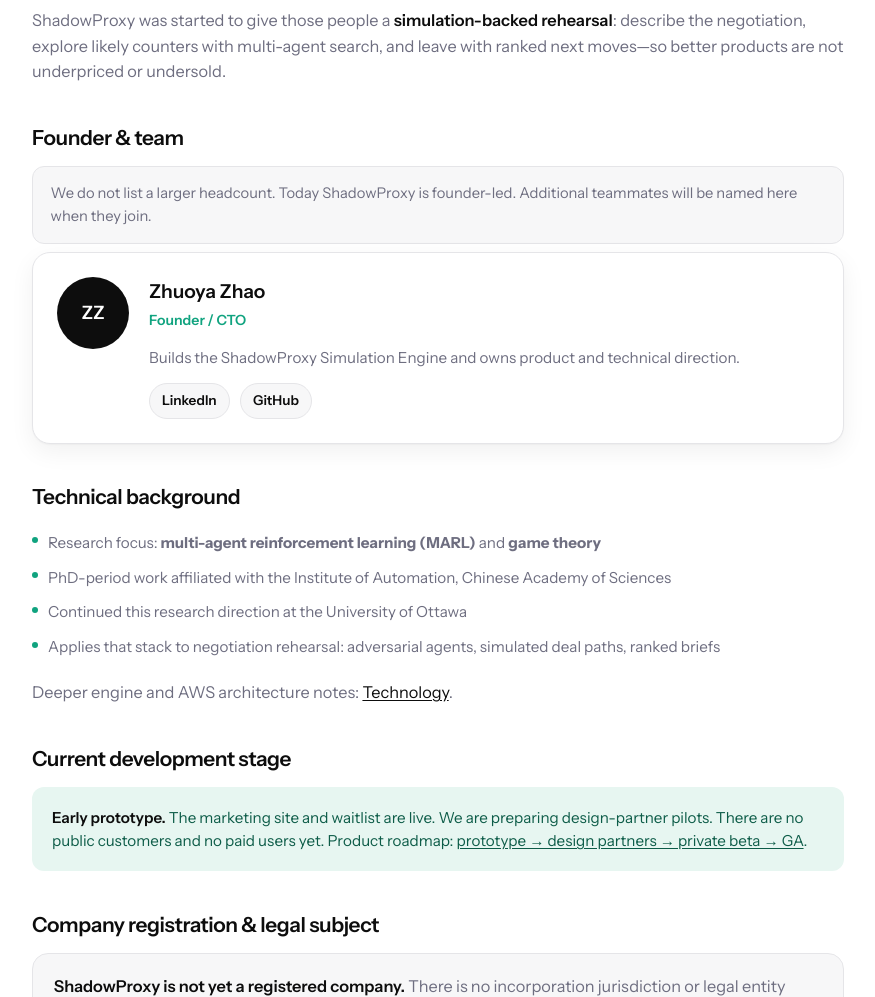
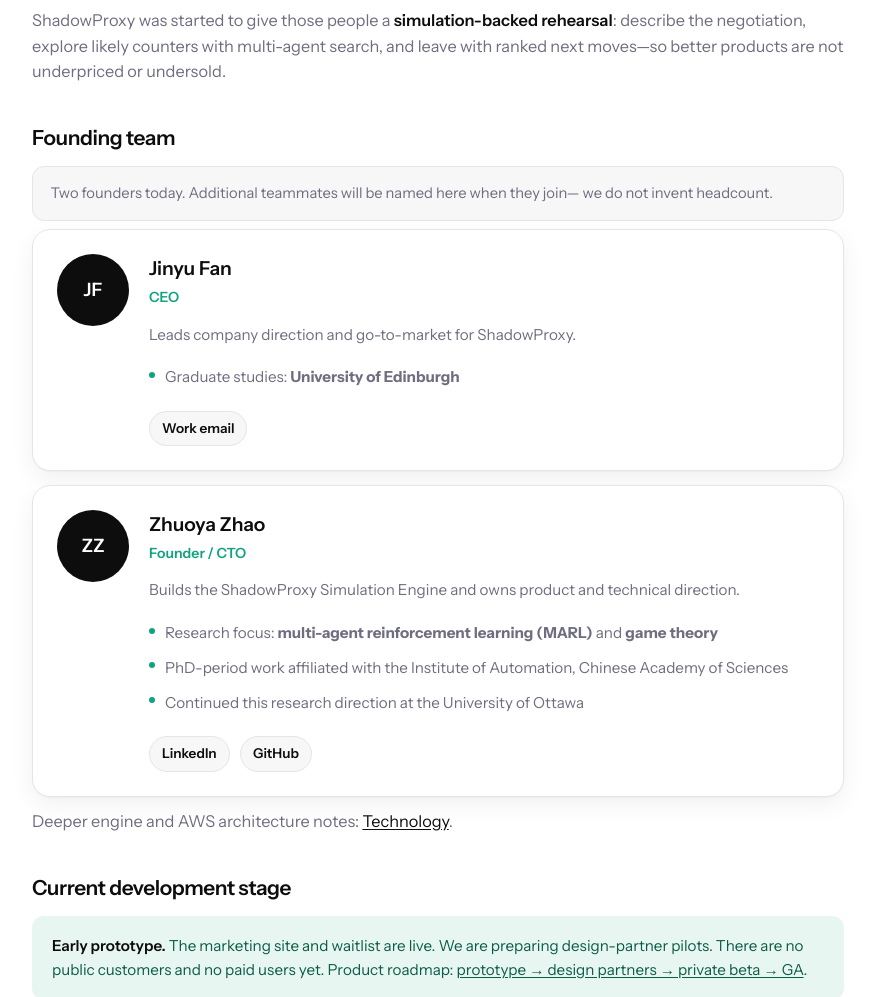
Before and after one commit to Precola/shadowproxy-site, a plain HTML site: page about.html in a window 1280 px wide. Shown: the part 720-1717 px from the top of the page, without its empty margins (202-1077 px from the left). Drawn offline with Linux system fonts and the light colour scheme.

Commit message:
Add CEO Jinyu Fan to About founding team.

```diff
--- a/about.html
+++ b/about.html
@@ -3,7 +3,7 @@
 <head>
     <meta charset="UTF-8">
     <meta name="viewport" content="width=device-width, initial-scale=1.0">
-    <meta name="description" content="About ShadowProxy — founded June 2026 by Zhuoya Zhao. Project stage, technical background, founding intent, and legal status (pre-incorporation).">
+    <meta name="description" content="About ShadowProxy — founded June 2026. CEO Jinyu Fan and Founder/CTO Zhuoya Zhao. Project stage, background, and legal status (pre-incorporation).">
     <title>About ShadowProxy</title>
     <link rel="preconnect" href="https://fonts.googleapis.com">
     <link rel="preconnect" href="https://fonts.gstatic.com" crossorigin>
@@ -170,6 +170,11 @@
             font-size: 1.02rem;
         }
         p strong { color: var(--ink); font-weight: 600; }
+        .founder-stack {
+            display: grid;
+            gap: 0.85rem;
+            margin-bottom: 0.75rem;
+        }
         .founder {
             display: grid;
             grid-template-columns: auto 1fr;
@@ -180,7 +185,6 @@
             border-radius: 18px;
             background: #fff;
             box-shadow: var(--shadow);
-            margin-bottom: 0.75rem;
         }
         .avatar {
             width: 72px;
@@ -323,7 +327,7 @@
             </div>
             <div class="fact">
                 <div class="k">Team</div>
-                <div class="v">Founder-led<span>Zhuoya Zhao · Founder / CTO (sole founder today)</span></div>
+                <div class="v">2 founders<span>Jinyu Fan · CEO · Zhuoya Zhao · Founder / CTO</span></div>
             </div>
             <div class="fact">
                 <div class="k">Legal entity</div>
@@ -343,11 +347,28 @@
             ranked next moves—so better products are not underpriced or undersold.
         </p>
 
-        <h2>Founder &amp; team</h2>
+        <h2>Founding team</h2>
         <p class="note">
-            We do not list a larger headcount. Today ShadowProxy is founder-led.
-            Additional teammates will be named here when they join.
+            Two founders today. Additional teammates will be named here when they join—
+            we do not invent headcount.
         </p>
+        <div class="founder-stack">
+            <article class="founder">
+                <div class="avatar" aria-hidden="true">JF</div>
+                <div>
+                    <h3>Jinyu Fan</h3>
+                    <p class="role">CEO</p>
+                    <p style="margin-bottom:0.85rem;font-size:0.95rem;">
+                        Leads company direction and go-to-market for ShadowProxy.
+                    </p>
+                    <ul class="creds">
+                        <li>Graduate studies: <strong>University of Edinburgh</strong></li>
+                    </ul>
+                    <div class="links">
+                        <a href="mailto:jinyu.fan@beijing-aisi.ac.cn">Work email</a>
+                    </div>
+                </div>
+            </article>
             <article class="founder">
                 <div class="avatar" aria-hidden="true">ZZ</div>
                 <div>
@@ -356,20 +377,18 @@
                     <p style="margin-bottom:0.85rem;font-size:0.95rem;">
                         Builds the ShadowProxy Simulation Engine and owns product and technical direction.
                     </p>
+                    <ul class="creds">
+                        <li>Research focus: <strong>multi-agent reinforcement learning (MARL)</strong> and <strong>game theory</strong></li>
+                        <li>PhD-period work affiliated with the Institute of Automation, Chinese Academy of Sciences</li>
+                        <li>Continued this research direction at the University of Ottawa</li>
+                    </ul>
                     <div class="links">
                         <a href="https://www.linkedin.com/in/zhuoya-zhao-3a82912aa/" target="_blank" rel="noopener noreferrer">LinkedIn</a>
                         <a href="https://github.com/Precola" target="_blank" rel="noopener noreferrer">GitHub</a>
                     </div>
                 </div>
             </article>
-
-        <h2>Technical background</h2>
-        <ul class="creds">
-            <li>Research focus: <strong>multi-agent reinforcement learning (MARL)</strong> and <strong>game theory</strong></li>
-            <li>PhD-period work affiliated with the Institute of Automation, Chinese Academy of Sciences</li>
-            <li>Continued this research direction at the University of Ottawa</li>
-            <li>Applies that stack to negotiation rehearsal: adversarial agents, simulated deal paths, ranked briefs</li>
-        </ul>
+        </div>
         <p>
             Deeper engine and AWS architecture notes:
             <a href="technology.html" style="color:var(--ink);text-decoration:underline;text-underline-offset:2px;">Technology</a>.
```
Lines whose indentation alone changed are shown as unchanged.
